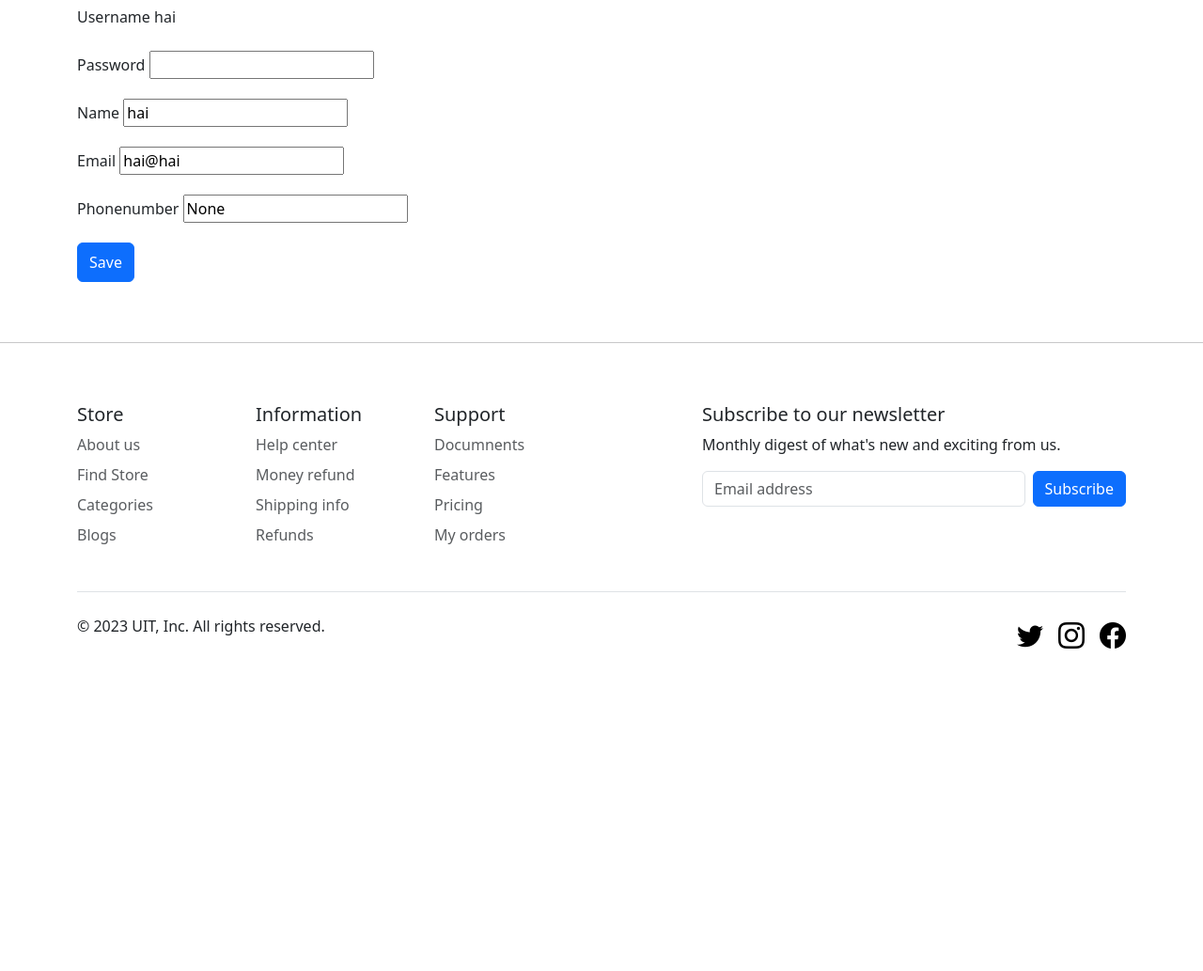
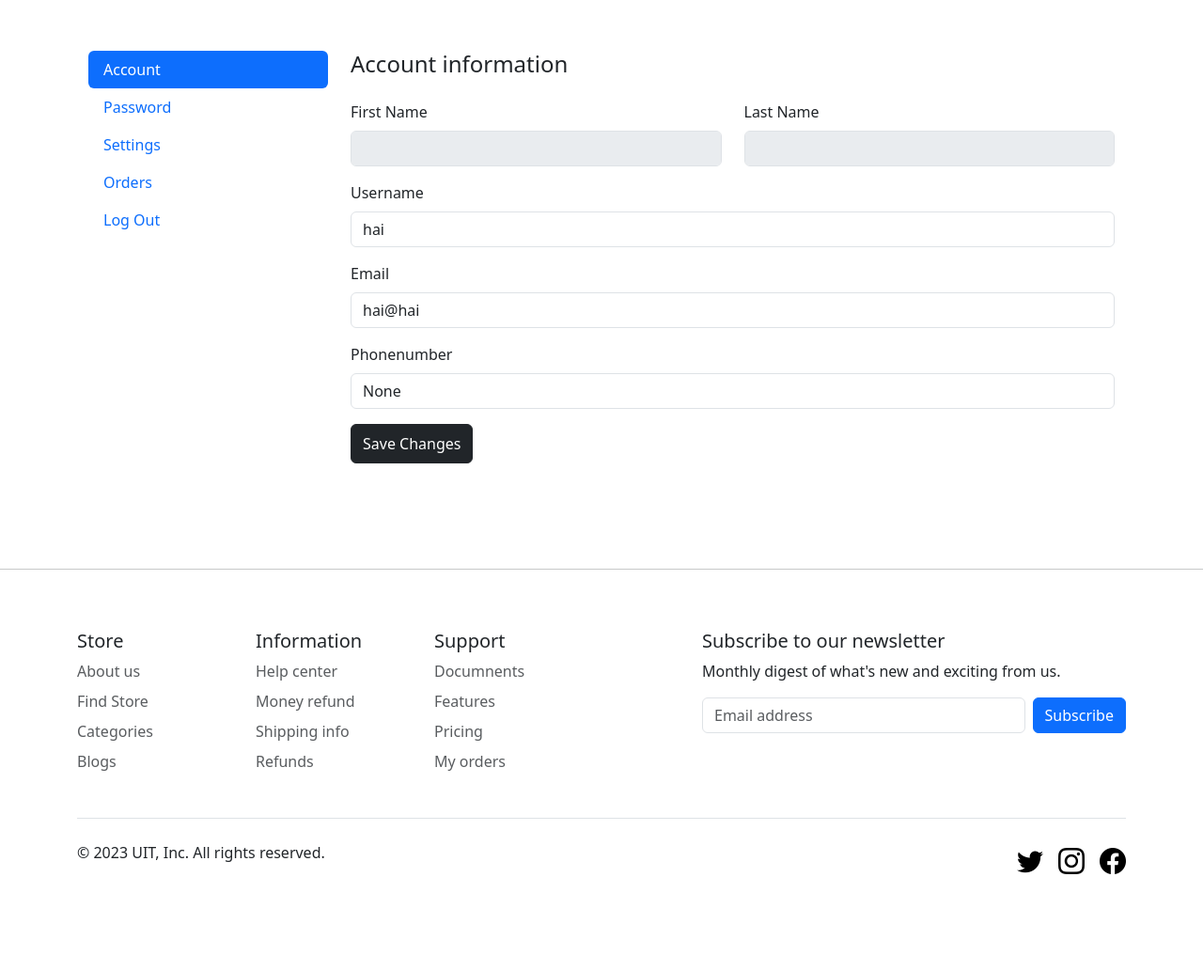
Before and after one commit to ducctrungg/e-commerce.nt208, a Django app: page /account/ in a window 1280 px wide. Shown: the part 75-1108 px from the top of the page at 94% size. Before the commit the page ends 765 px from the top, so only its background shows below. Run offline with Django 4.2, Linux system fonts and the light colour scheme; a user stored in the database is signed in; data comes from the database, SQL or seed files in the repository; both versions use the stored data as it was after the commit.

Commit message:
Fix account page

```diff
--- a/main/templates/main/account.html
+++ b/main/templates/main/account.html
@@ -2,37 +2,126 @@
 {% load static %}
 {% block content %}
 
-<form method="POST" action="">
+<style>
+  ul {
+    list-style-type: none;
+    padding: 0;
+    margin: 0;
+  }
+</style>
+
+<div class="user-account py-5">
+  <div class="container">
+    <div class="row">
+      <nav class="col-12 col-md-5 col-sm-12 col-lg-3">
+        <div class="nav flex-column nav-pills mb-3" role="tablist">
+          <a class="nav-link active" role="presentation" id="pills-account-tab" data-bs-toggle="pill"
+            data-bs-target="#pills-account" type="button" role="tab" aria-controls="pills-account"
+            aria-selected="true">Account</a>
+
+          <a class="nav-link" role="presentation" id="pills-password-tab" data-bs-toggle="pill"
+            data-bs-target="#pills-password" type="button" role="tab" aria-controls="pills-password"
+            aria-selected="false">Password</a>
+
+          <a class="nav-link" role="presentation" id="pills-setting-tab" data-bs-toggle="pill"
+            data-bs-target="#pills-comingsoon" type="button" role="tab" aria-controls="pills-comingsoon"
+            aria-selected="false">Settings</a>
+
+          <a class="nav-link" role="presentation" id="pills-orders-tab" data-bs-toggle="pill"
+            data-bs-target="#pills-comingsoon" type="button" role="tab" aria-controls="pills-comingsoon"
+            aria-selected="false">Orders</a>
+
+          <a class="nav-link" role="presentation" id="pills-logout-tab" data-bs-toggle="pill"
+            data-bs-target="#pills-comingsoon" type="button" role="tab" aria-controls="pills-comingsoon"
+            aria-selected="false">Log Out</a>
+        </div>
+      </nav>
+
+      <div class="col-12 col-md-7 col-sm-12 col-lg-9 tab-content">
+        <div class="tab-pane fade show active" id="pills-account" aria-labelledby="pills-account-tab" role="tabpanel">
+          <h4 class="mb-4">Account information</h4>
+          <form method="POST" novalidate>
             {% csrf_token %}
-
-    <div class="mb-3">
-        <label class="form-label" for="username">Username</label>
-        <label class="form-label" for="username">{{customer.user.username}}</label>
-        <div class="mt-2 text-danger fw-bold">
+            <div class="row mb-3">
+              <div class="col-md-6">
+                <label class="form-label" for="firstName">First Name</label>
+                <input type="text" class="form-control" id="firstName" disabled>
+              </div>
+              <div class="col-md-6">
+                <label class="form-label" for="lastName">Last Name</label>
+                <input type="text" class="form-control" id="lastName" disabled>
               </div>
             </div>
             <div class="mb-3">
-        <label class="form-label" for="password">Password</label>
-        <input type="password" name="password" id="password" >
-        <div class="mt-2 text-danger fw-bold">
+              <label class="form-label" for="{{ form.name.id_for_label }}">Username</label>
+              {{form.name}}
+              <div class="mt-1 text-danger fw-bold">
+                {{ form.name.errors }}
               </div>
             </div>
             <div class="mb-3">
-        <label class="form-label" for="name">Name</label>
-        <input type="name" name="name" id="name" value="{{customer.name}}">
+              <label class="form-label" for="{{ form.email.id_for_label }}">Email</label>
+              {{form.email}}
+              <div class="mt-1 text-danger fw-bold">
+                {{ form.email.errors }}
+              </div>
             </div>
             <div class="mb-3">
-        <label class="form-label" for="email">Email</label>
-        <input type="email" name="email" id="email" value="{{customer.email}}">
+              <label class="form-label" for="{{ form.phone.id_for_label }}">Phonenumber</label>
+              {{form.phone}}
+              <div class="mt-1 text-danger fw-bold">
+                {{ form.phone.errors }}
+              </div>
+            </div>
+            <button type="submit" value="Change info" class="btn btn-dark py-2">Save Changes</button>
+          </form>
+        </div>
+
+        <div class="tab-pane fade" id="pills-password" role="tabpanel" aria-labelledby="pills-password-tab">
+          <h4 class="mb-4">Password change</h4>
+          <form method="POST" novalidate>
+            {% csrf_token %}
+            <div class="mb-3">
+              <label class="form-label" for="password">Current password</label>
+              <input type="password" class="form-control" id="password" placeholder="Enter current password">
             </div>
             <div class="mb-3">
-        <label class="form-label" for="phone">Phonenumber</label>
-        <input type="phone" name="phone" id="phone" value="{{customer.phone}}">
+              <label class="form-label" for="{{ form.password1.id_for_label }}">Password</label>
+              {{form.password1}}
+              <div class="mt-1 text-danger fw-bold">
+                {{ form.password1.errors }}
               </div>
-    {% for message in messages %}
-    <p id="messages mt-2 text-danger fw-bold">{{message}}</p>
-    {% endfor %}
-    <button class="btn btn-primary w-10 py-2" type="submit" value="Save">Save</button>
+            </div>
+            <div class="mb-3">
+              <label class="form-label" for="{{ form.password2.id_for_label }}">Password confirm</label>
+              {{form.password2}}
+              <div class="mt-1 text-danger fw-bold">
+                {{form.password2.errors}}
+              </div>
+            </div>
+            <button type="submit" value="Change password" class="btn btn-dark py-2">Save Changes</button>
           </form>
+        </div>
+        <div class="tab-pane fade" id="pills-comingsoon" role="tabpanel"
+          aria-labelledby="pills-setting-tab pills-orders-tab pills-logout-tab">
+          <h3>Coming soon...</h3>
+        </div>
+      </div>
+    </div>
+  </div>
+</div>
+
+<script>
+  $().ready(() => {
+    $('#id_name').attr('placeholder', 'Enter username');
+    $('#id_name').val("{{customer.name}}");
+    $('#id_email').attr('placeholder', 'Enter email');
+    $('#id_email').val("{{customer.email}}");
+    $('#id_phone').attr('placeholder', 'Enter phone');
+    $('#id_phone').val("{{customer.phone}}");
+    $('#id_password1').attr('placeholder', 'Enter password');
+    $('#id_password2').attr('placeholder', 'Re-enter Password');
+  })
+</script>
 
 {% endblock content %}
--- a/main/templates/main/base.html
+++ b/main/templates/main/base.html
@@ -1,6 +1,6 @@
 <!DOCTYPE html>
 {% load static %}
-<html>
+<html lang="en">
 
 <head>
   <meta charset="utf-8">
@@ -44,7 +44,7 @@
           </li>
           <hr>
           <li class="nav-item"><a href="{% url 'home' %}" class="nav-link text-dark px-2">Home</a></li>
-          <li class="nav-item"><a href="{% url 'home' %}" class="nav-link text-dark px-2">Product</a></li>
+          <li class="nav-item"><a href="{% url 'productList' %}" class="nav-link text-dark px-2">Product</a></li>
         </ul>
         <form class="d-flex" role="search">
           <input class="form-control me-2" type="search" placeholder="Search" aria-label="Search">
--- a/main/templates/main/register.html
+++ b/main/templates/main/register.html
@@ -46,7 +46,7 @@
         </div>
       </div>
       <div class="mb-3">
-        <label class="form-label" for="{{ form.email.id_for_label }}">Phonenumber</label>
+        <label class="form-label" for="{{ form.phone.id_for_label }}">Phonenumber</label>
         {{form.phone}}
         <div class="mt-1 text-danger fw-bold">
           {{ form.phone.errors }}
--- a/main/urls.py
+++ b/main/urls.py
@@ -10,6 +10,7 @@
     path('admin/',views.adminPage, name='admin'),
     path('cart/',views.cart, name='cart'),
     path('checkout/',views.checkout, name='checkout'),
+    path('products/',views.productList, name='productList'),
     path('products/<slug:slug>',views.productDetails, name='productDetails'),
     path('update_item/', views.updateItem, name="update_item"),
     path('process_order/',views.processOrder, name='process_order'),
--- a/main/utils.py
+++ b/main/utils.py
@@ -37,7 +37,6 @@
 
     return {'items': items, 'order': order}
 
-
 def getCartData(request):
     if request.user.is_authenticated:
         customer = request.user.customer
--- a/main/views.py
+++ b/main/views.py
@@ -85,30 +85,16 @@
 def accountPage(request):
     customer = request.user.customer    # render the page base on user
     if request.method == 'POST':
-        password = request.POST.get('password')
-        name = request.POST.get('name')
-        email = request.POST.get('email')
-        phone = request.POST.get('phone')
-        if not validate_name(name):  # validate data
-            messages.error(request, 'Invalid name')
+        form = RegisterForm(request.POST)
+        if form.is_valid():
+            customer.name = form.cleaned_data["name"]
+            customer.email = form.cleaned_data["email"]
+            customer.phone = form.cleaned_data["phone"]
+            customer.save()
             return redirect('account')
-        if not validate_email(email):
-            messages.error(request, 'Invalid email address')
-            return redirect('account')
-        if not validate_phone(phone):
-            messages.error(request, 'Invalid phone number')
-            return redirect('account')
-        if password != "":  # check if the password changed | if changed set new password | if not skip set new password
-            customer.user.set_password(password)
-        customer.name = name
-        customer.email = email
-        customer.phone = phone
-        customer.save()
-        return redirect('account')
-    context = {
-        'customer': customer
-    }
-    return render(request, 'main/account.html', context)
+    else:
+        form = RegisterForm()
+    return render(request, 'main/account.html', {"form": form, "customer": customer})
 
 
 @login_required(login_url='login')
@@ -338,7 +324,6 @@
         'form': form,
         'orderitems': orderitems,
         'order': order
-
     }
     return render(request, 'main/order_form.html', context)
 
@@ -482,3 +467,6 @@
 def handling_404Page(request, exception):
     context = {}
     return render(request, 'main/404Page.html', context)
+
+def productList(request):
+    return render(request, 'main/products.html')
```
Also changed, not shown: main/templates/main/checkout.html (+4 -4 lines), main/templates/main/delete.html (+3 -5 lines), main/templates/main/product.html (+9 -8 lines), main/templates/main/products.html (added, +9 -0 lines), db.sqlite3, static/images/thumbnail_2_FqFw8PB.jpg (added). Lines whose indentation alone changed are shown as unchanged.
